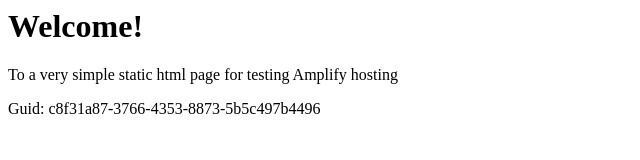
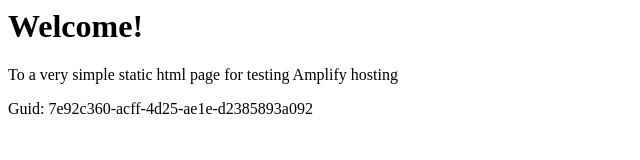
Before and after one commit to aws-aemilia-dub/Github-PR-Commit-Integration-Test-DoNotTouch-GitHubWebhookPushCanaryTest-v1-prod-eu-west-1, a website: page src/index.html in a window 1280 px wide. Shown: the full height of the page, 0-640 px from the left. Drawn offline with Linux system fonts and the light colour scheme.

Commit message:
commit from integ tests

```diff
--- a/src/index.html
+++ b/src/index.html
@@ -12,6 +12,6 @@
 <body>
     <h1>Welcome!</h1>
     <p>To a very simple static html page for testing Amplify hosting</p>
-    <p>Guid: c8f31a87-3766-4353-8873-5b5c497b4496</p></body>
+    <p>Guid: 7e92c360-acff-4d25-ae1e-d2385893a092</p></body>
 
 </html>
```
